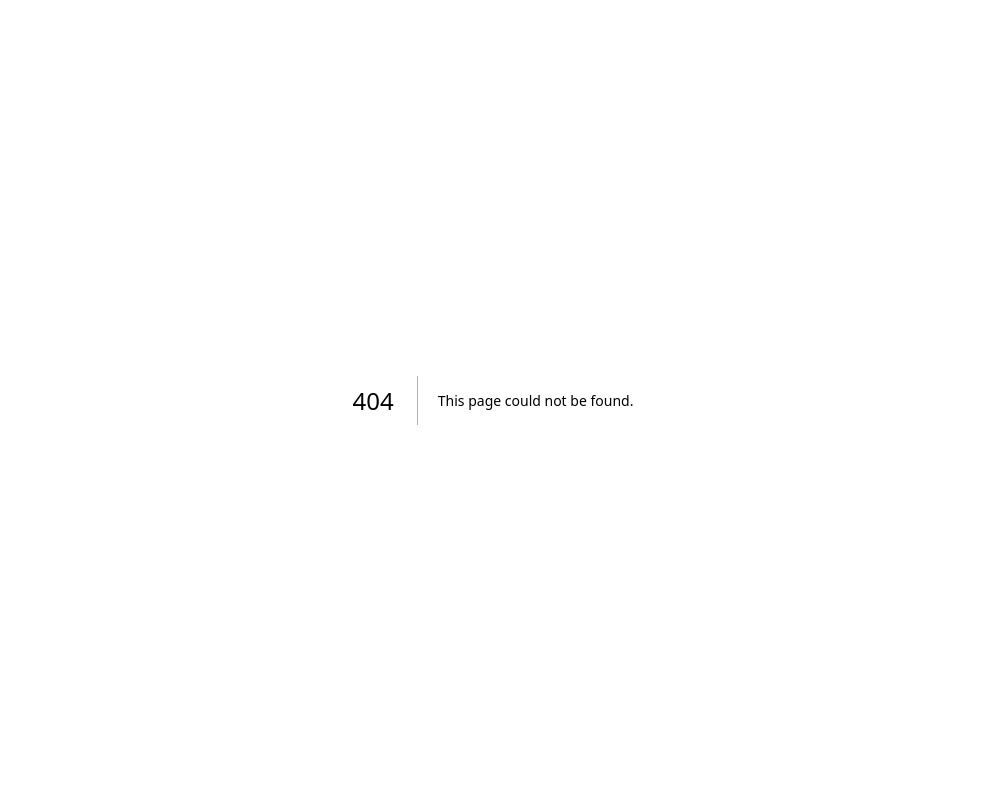
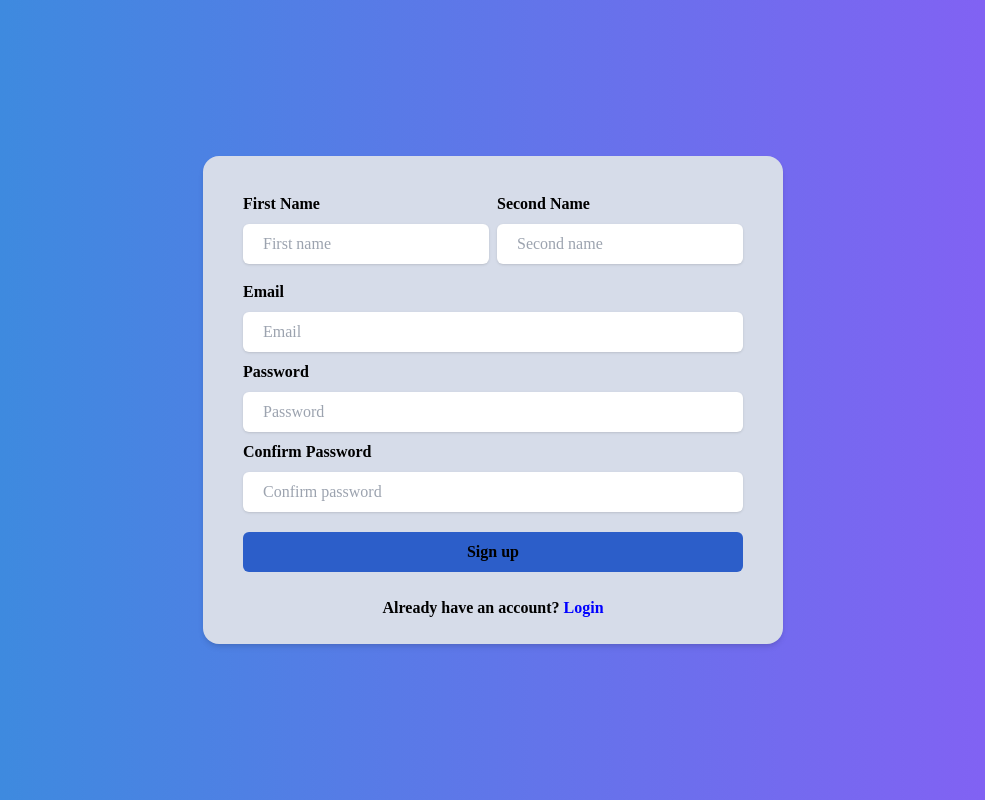
Before and after one commit to TibebuGW/Mine-Marketing-Test-Task, a Next.js app in the folder mine-marketing-test-task-frontend/: page /register in a window 1280 px wide. Before the commit this address had no page. Shown: the whole page, without its empty margins (147-1132 px from the left). Built offline with nearby package versions, Linux system fonts and the light colour scheme.

Commit message:
feat(frontend): create register page

```diff
--- /dev/null
+++ b/mine-marketing-test-task-frontend/app/register/page.tsx
@@ -0,0 +1,60 @@
+export const Signup = () => {
+  return (
+    <div className="font-primaryFont font-bold bg-gradient-to-r from-blue-purple-0 to-blue-purple-100 h-screen flex items-center justify-center">
+      <div className="w-30p">
+        <form className="py-3 px-10 overflow-y-auto rounded-2xl shadow-md box-border bg-[#d6dce9]">
+          <div className="grid grid-cols-2 gap-2 my-2">
+            <div className="my-2">
+              <label className="block my-2 text-black">First Name</label>
+              <input
+                className="box-border shadow py-2 px-5 rounded-md w-full placeholder:font-medium"
+                placeholder="First name"
+                type="text"
+              />
+            </div>
+            <div className="my-2">
+              <label className="block my-2 text-black">Second Name</label>
+              <input
+                className="box-border shadow py-2 px-5 rounded-md w-full placeholder:font-medium"
+                placeholder="Second name"
+                type="text"
+              />
+            </div>
+          </div>
+          <div className="my-2">
+            <label className="block my-2 text-black">Email</label>
+            <input
+              className="box-border shadow py-2 px-5 rounded-md w-full placeholder:font-medium"
+              placeholder="Email"
+              type="email"
+            />
+          </div>
+          <div className="my-2">
+            <label className="block my-2 text-black">Password</label>
+            <input
+              className="box-border shadow py-2 px-5 rounded-md w-full placeholder:font-medium"
+              placeholder="Password"
+              type="password"
+            />
+          </div>
+          <div className="my-2">
+            <label className="block my-2 text-black">Confirm Password</label>
+            <input
+              className="box-border shadow py-2 px-5 rounded-md w-full placeholder:font-medium"
+              placeholder="Confirm password"
+              type="password"
+            />
+          </div>
+          <button className="py-2 px-5 my-3 text-secondary rounded-md w-full bg-lightPrimary hover:bg-darkPrimary">
+            Sign up
+          </button>
+          <p className="my-3 text-center text-black">
+            Already have an account? <span className="text-blue">Login</span>
+          </p>
+        </form>
+      </div>
+    </div>
+  );
+};
+
+export default Signup;
```
